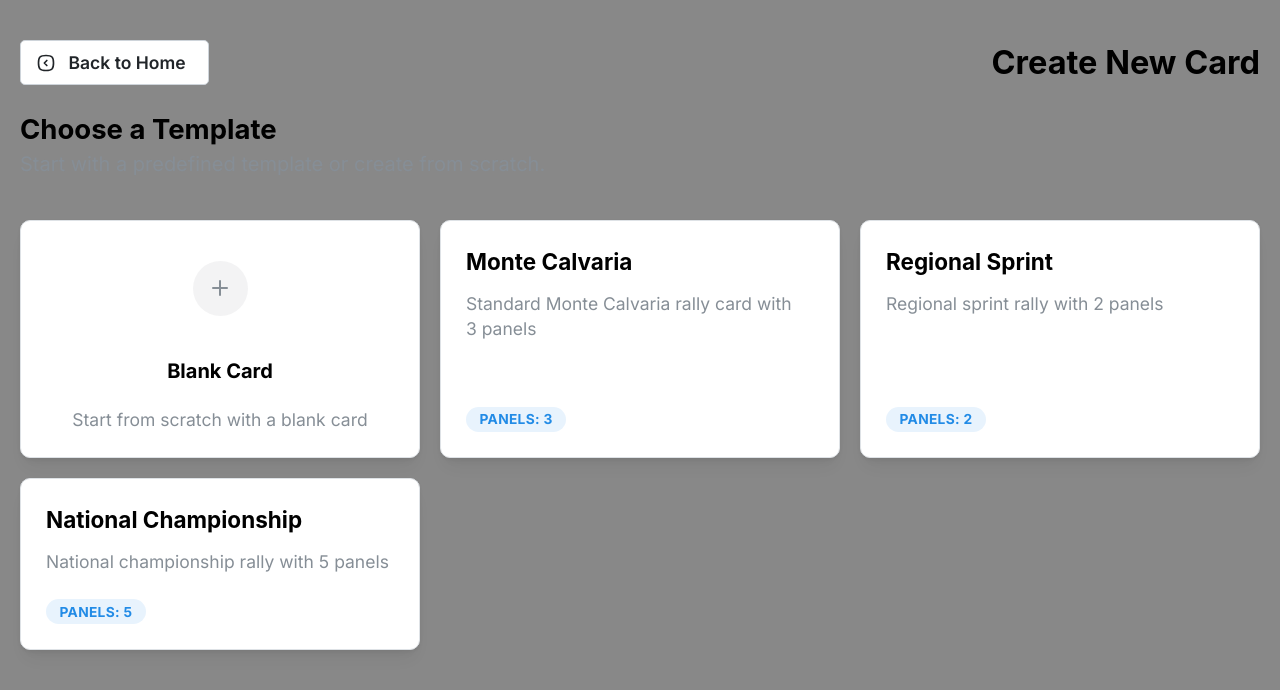
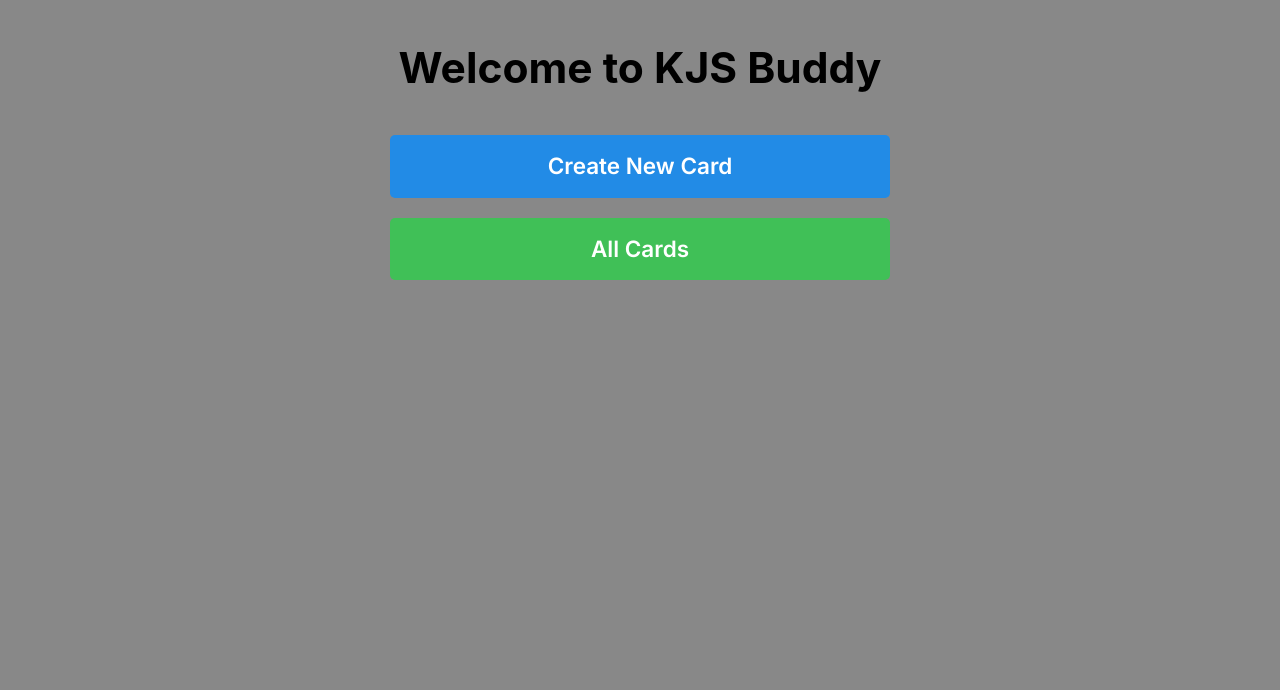
Before and after one commit to devchew/kjs-buddy, a React (Vite) app: page /#/create in a window 1280 px wide. Shown: the top 690 px of the page. Built offline with nearby package versions, Linux system fonts and the light colour scheme.

Commit message:
fix routing

```diff
--- a/src/App.tsx
+++ b/src/App.tsx
@@ -1,4 +1,4 @@
-import { HashRouter, Routes, Route } from 'react-router-dom';
+import { BrowserRouter, Routes, Route } from 'react-router-dom';
 import { HomePage } from './pages/Home';
 import { CardPage } from './pages/Card';
 import { CardCreatePage } from './pages/CardCreate';
@@ -20,19 +20,18 @@ function App() {
   return (
     <MantineProvider theme={theme} defaultColorScheme="light">
       <Notifications />
-      <HashRouter>
+      <BrowserRouter>
         <CardsStoreProvider>
           <CardProvider>
             <Routes>
               <Route path="/" element={<HomePage />} />
-              <Route path="/card" element={<CardPage />} />
               <Route path="/create" element={<CardCreatePage />} />
               <Route path="/cards" element={<CardsListPage />} />
               <Route path="/cards/:id" element={<CardPage />} />
             </Routes>
           </CardProvider>
         </CardsStoreProvider>
-      </HashRouter>
+      </BrowserRouter>
     </MantineProvider>
   );
 }
--- a/src/pages/Card.tsx
+++ b/src/pages/Card.tsx
@@ -29,7 +29,7 @@ const CardContent: FunctionComponent = () => {
   const isOffline = useOffline();
   const { addPanel, panels, updatePanels, cardInfo, updateCardInfo } = useCardContext();
   const { isEditMode, enableEditMode, disableEditMode } = useEditModeContext();
-  const { lastUsedCardId, updateCard, saveCard, getCard } = useCardsStore();
+  const { lastUsedCardId, updateCard, saveCard, getCard, loading } = useCardsStore();
 
   // Store a backup of panels when entering edit mode
   const [panelsBackup, setPanelsBackup] = useState<CardPanel[]>([]);
@@ -39,6 +39,7 @@ const CardContent: FunctionComponent = () => {
 
   // Load card data when component mounts or id changes
   useEffect(() => {
+    if (loading) return; // Wait for loading to finish
     if (id) {
       const card = getCard(id);
       if (!card) {
@@ -50,7 +51,7 @@ const CardContent: FunctionComponent = () => {
       updateCardInfo(card.cardInfo);
       updatePanels(card.panels);
     }
-  }, [id]);
+  }, [id, loading]);
 
   const handleLongPress = () => {
     // Save a backup of panels before entering edit mode
@@ -94,6 +95,10 @@ const CardContent: FunctionComponent = () => {
     // Force Card component to re-render with a new key
     setCardKey(prevKey => prevKey + 1);
   };
+
+  if (loading) {
+    return <div>Loading...</div>; // Show loading state while fetching data
+  }
 
   return (
     <Container size="md" py="md">
```
